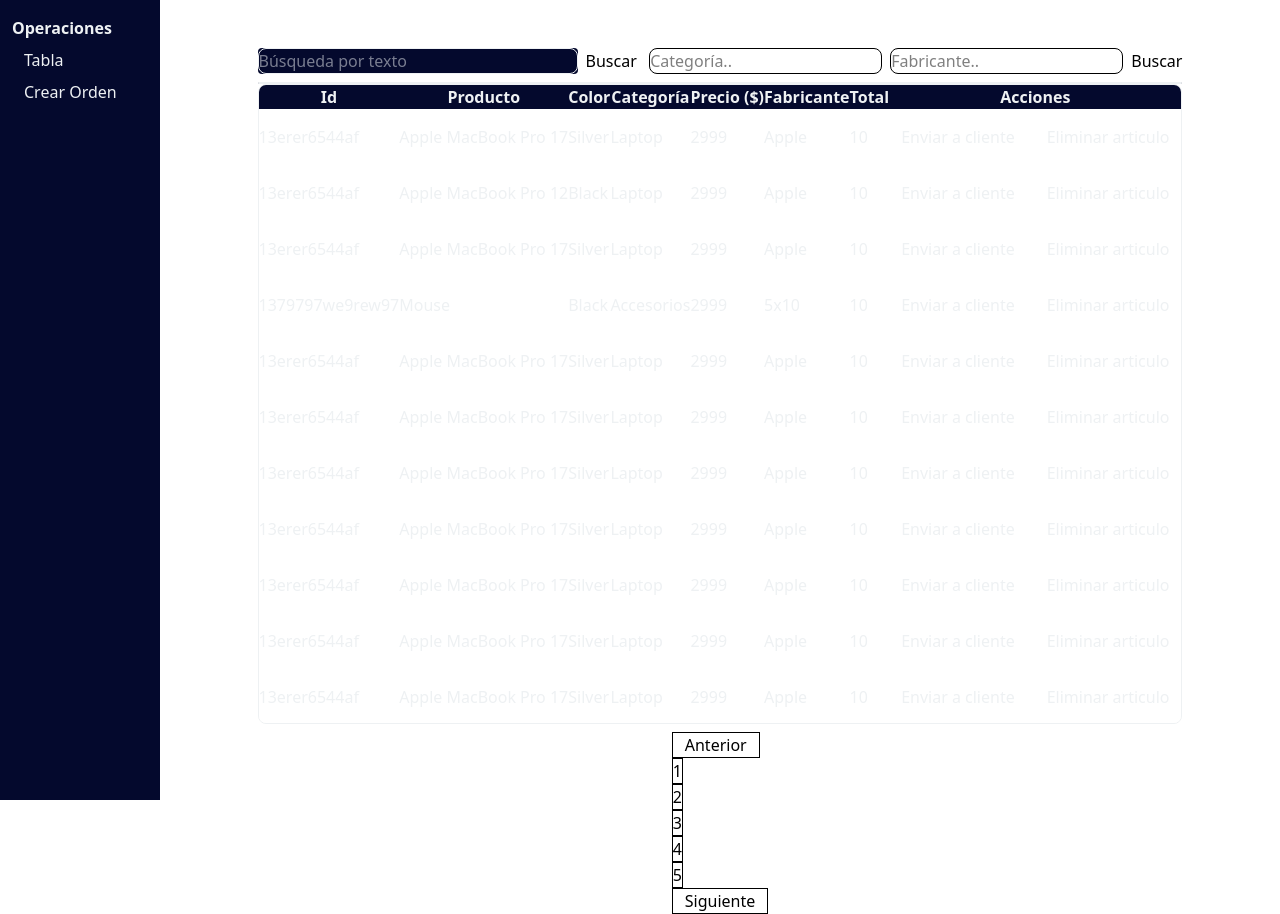
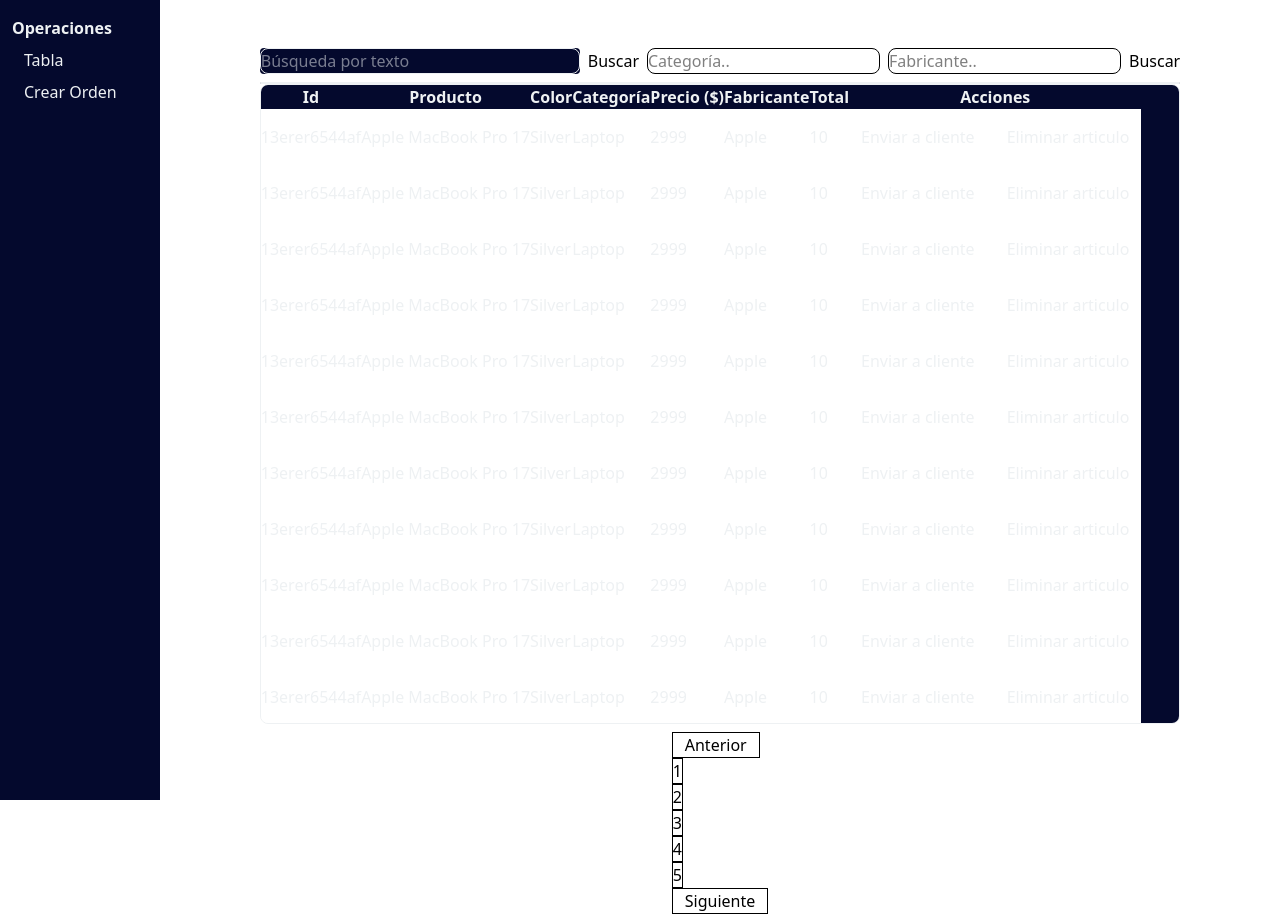
Before and after one commit to Unir-F1011/inventario-front, a React (Vite) app: page / in a window 1280 px wide. Built offline with nearby package versions, Linux system fonts and the light colour scheme.

Commit message:
fixed bugs and messages name

```diff
--- a/src/mocks/data.json
+++ b/src/mocks/data.json
@@ -2,151 +2,151 @@
     "data": [
         {
             "id": "13erer6544af",
-            "producto": "Apple MacBook Pro 17",
+            "product": "Apple MacBook Pro 17",
             "color": "Silver",
-            "categoria": "Laptop",
-            "precio": 2999,
-            "fabricante": "Apple",
+            "category": "Laptop",
+            "price": 2999,
+            "manufacturer": "Apple",
             "total": 10,
             "acciones": ""
         },
         {
             "id": "13erer6544af",
-            "producto": "Apple MacBook Pro 12",
-            "color": "Black",
-            "categoria": "Laptop",
-            "precio": 2999,
-            "fabricante": "Apple",
+            "product": "Apple MacBook Pro 17",
+            "color": "Silver",
+            "category": "Laptop",
+            "price": 2999,
+            "manufacturer": "Apple",
             "total": 10,
             "acciones": ""
         },
         {
             "id": "13erer6544af",
-            "producto": "Apple MacBook Pro 17",
+            "product": "Apple MacBook Pro 17",
             "color": "Silver",
-            "categoria": "Laptop",
-            "precio": 2999,
-            "fabricante": "Apple",
-            "total": 10,
-            "acciones": ""
-        },
-        {
-            "id": "1379797we9rew97",
-            "producto": "Mouse",
-            "color": "Black",
-            "categoria": "Accesorios",
-            "precio": 2999,
-            "fabricante": "5x10",
+            "category": "Laptop",
+            "price": 2999,
+            "manufacturer": "Apple",
             "total": 10,
             "acciones": ""
         },
         {
             "id": "13erer6544af",
-            "producto": "Apple MacBook Pro 17",
+            "product": "Apple MacBook Pro 17",
             "color": "Silver",
-            "categoria": "Laptop",
-            "precio": 2999,
-            "fabricante": "Apple",
+            "category": "Laptop",
+            "price": 2999,
+            "manufacturer": "Apple",
             "total": 10,
             "acciones": ""
         },
         {
             "id": "13erer6544af",
-            "producto": "Apple MacBook Pro 17",
+            "product": "Apple MacBook Pro 17",
             "color": "Silver",
-            "categoria": "Laptop",
-            "precio": 2999,
-            "fabricante": "Apple",
+            "category": "Laptop",
+            "price": 2999,
+            "manufacturer": "Apple",
             "total": 10,
             "acciones": ""
         },
         {
             "id": "13erer6544af",
-            "producto": "Apple MacBook Pro 17",
+            "product": "Apple MacBook Pro 17",
             "color": "Silver",
-            "categoria": "Laptop",
-            "precio": 2999,
-            "fabricante": "Apple",
+            "category": "Laptop",
+            "price": 2999,
+            "manufacturer": "Apple",
             "total": 10,
             "acciones": ""
         },
         {
             "id": "13erer6544af",
-            "producto": "Apple MacBook Pro 17",
+            "product": "Apple MacBook Pro 17",
             "color": "Silver",
-            "categoria": "Laptop",
-            "precio": 2999,
-            "fabricante": "Apple",
+            "category": "Laptop",
+            "price": 2999,
+            "manufacturer": "Apple",
             "total": 10,
             "acciones": ""
         },
         {
             "id": "13erer6544af",
-            "producto": "Apple MacBook Pro 17",
+            "product": "Apple MacBook Pro 17",
             "color": "Silver",
-            "categoria": "Laptop",
-            "precio": 2999,
-            "fabricante": "Apple",
+            "category": "Laptop",
+            "price": 2999,
+            "manufacturer": "Apple",
             "total": 10,
             "acciones": ""
         },
         {
             "id": "13erer6544af",
-            "producto": "Apple MacBook Pro 17",
+            "product": "Apple MacBook Pro 17",
             "color": "Silver",
-            "categoria": "Laptop",
-            "precio": 2999,
-            "fabricante": "Apple",
+            "category": "Laptop",
+            "price": 2999,
+            "manufacturer": "Apple",
             "total": 10,
             "acciones": ""
         },
         {
             "id": "13erer6544af",
-            "producto": "Apple MacBook Pro 17",
+            "product": "Apple MacBook Pro 17",
             "color": "Silver",
-            "categoria": "Laptop",
-            "precio": 2999,
-            "fabricante": "Apple",
+            "category": "Laptop",
+            "price": 2999,
+            "manufacturer": "Apple",
             "total": 10,
             "acciones": ""
         },
         {
             "id": "13erer6544af",
-            "producto": "Apple MacBook Pro 17",
+            "product": "Apple MacBook Pro 17",
             "color": "Silver",
-            "categoria": "Laptop",
-            "precio": 2999,
-            "fabricante": "Apple",
+            "category": "Laptop",
+            "price": 2999,
+            "manufacturer": "Apple",
             "total": 10,
             "acciones": ""
         },
         {
             "id": "13erer6544af",
-            "producto": "Apple MacBook Pro 17",
+            "product": "Apple MacBook Pro 17",
             "color": "Silver",
-            "categoria": "Laptop",
-            "precio": 2999,
-            "fabricante": "Apple",
+            "category": "Laptop",
+            "price": 2999,
+            "manufacturer": "Apple",
             "total": 10,
             "acciones": ""
         },
         {
             "id": "13erer6544af",
-            "producto": "Apple MacBook Pro 17",
+            "product": "Apple MacBook Pro 17",
             "color": "Silver",
-            "categoria": "Laptop",
-            "precio": 2999,
-            "fabricante": "Apple",
+            "category": "Laptop",
+            "price": 2999,
+            "manufacturer": "Apple",
             "total": 10,
             "acciones": ""
         },
         {
             "id": "13erer6544af",
-            "producto": "Apple MacBook Pro 17",
+            "product": "Apple MacBook Pro 17",
             "color": "Silver",
-            "categoria": "Laptop",
-            "precio": 2999,
-            "fabricante": "Apple",
+            "category": "Laptop",
+            "price": 2999,
+            "manufacturer": "Apple",
+            "total": 10,
+            "acciones": ""
+        },
+        {
+            "id": "13erer6544af",
+            "product": "Apple MacBook Pro 17",
+            "color": "Silver",
+            "category": "Laptop",
+            "price": 2999,
+            "manufacturer": "Apple",
             "total": 10,
             "acciones": ""
         }
--- a/src/pages/Dashboard/Dashboard.jsx
+++ b/src/pages/Dashboard/Dashboard.jsx
@@ -110,7 +110,7 @@ function Dashboard() {
                                     </TableCell>
                                     <TableCell>
                                         {
-                                            payload.producto
+                                            payload.product
                                         }
                                     </TableCell>
                                     <TableCell>
@@ -120,17 +120,17 @@ function Dashboard() {
                                     </TableCell>
                                     <TableCell>
                                         {
-                                            payload.categoria
+                                            payload.category
                                         }
                                     </TableCell>
                                     <TableCell>
                                         {
-                                            payload.precio
+                                            payload.price
                                         }
                                     </TableCell>
                                     <TableCell>
                                         {
-                                            payload.fabricante
+                                            payload.manufacturer
                                         }
                                     </TableCell>
                                     <TableCell>
--- a/src/pages/DeleteItem/DeleteItem.jsx
+++ b/src/pages/DeleteItem/DeleteItem.jsx
@@ -8,7 +8,6 @@ const domain = process.env.REACT_DOMAIN_API
 
 function DeleteItem() {
     const { state } = useLocation()
-    console.log("hoo -> ", state)
     const navigate = useNavigate()
 
     const deleteItem = () => {
@@ -31,9 +30,9 @@ function DeleteItem() {
                 </div>
                 <div className="flex flex-col w-full gap-2">
                     <div className="mb-2 block">
-                        <Label htmlFor="name">Producto</Label>
+                        <Label htmlFor="product">Producto</Label>
                     </div>
-                    <TextInput id="name" type="text" sizing="md" value={state.producto} readOnly />
+                    <TextInput id="product" type="text" sizing="md" value={state.product} readOnly />
                 </div>
             </div>
 
--- a/src/pages/SendClient/SendClient.jsx
+++ b/src/pages/SendClient/SendClient.jsx
@@ -10,7 +10,7 @@ const domain = process.env.REACT_DOMAIN_API
 function SendClient() {
     const { state } = useLocation()
     const [total, setTotal] = useState(1)
-    const [price, setPrice] = useState(state.precio)
+    const [price, setPrice] = useState(state.price)
     const [descount, setDescount] = useState(1)
     const navigate = useNavigate()
 
@@ -48,13 +48,13 @@ function SendClient() {
                         <div className="mb-2 block">
                             <Label htmlFor="nombre">Nombre</Label>
                         </div>
-                        <TextInput id="nombre" type="text" sizing="md" value={state.producto} readOnly />
+                        <TextInput id="nombre" type="text" sizing="md" value={state.product} readOnly />
                     </div>
                     <div>
                         <div className="mb-2 block">
-                            <Label htmlFor="dimensiones">Dimensiones  (alto, archo, prfundidad)</Label>
+                            <Label htmlFor="category">Categoría</Label>
                         </div>
-                        <TextInput id="dimensiones" type="text" sizing="md" value={state.dimensiones} readOnly />
+                        <TextInput id="category" type="text" sizing="md" value={state.category} readOnly />
                     </div>
 
                     <div>
```
Also changed, not shown: src/pages/PlaceOrder/PlaceOrder.jsx (+10 -10 lines).
